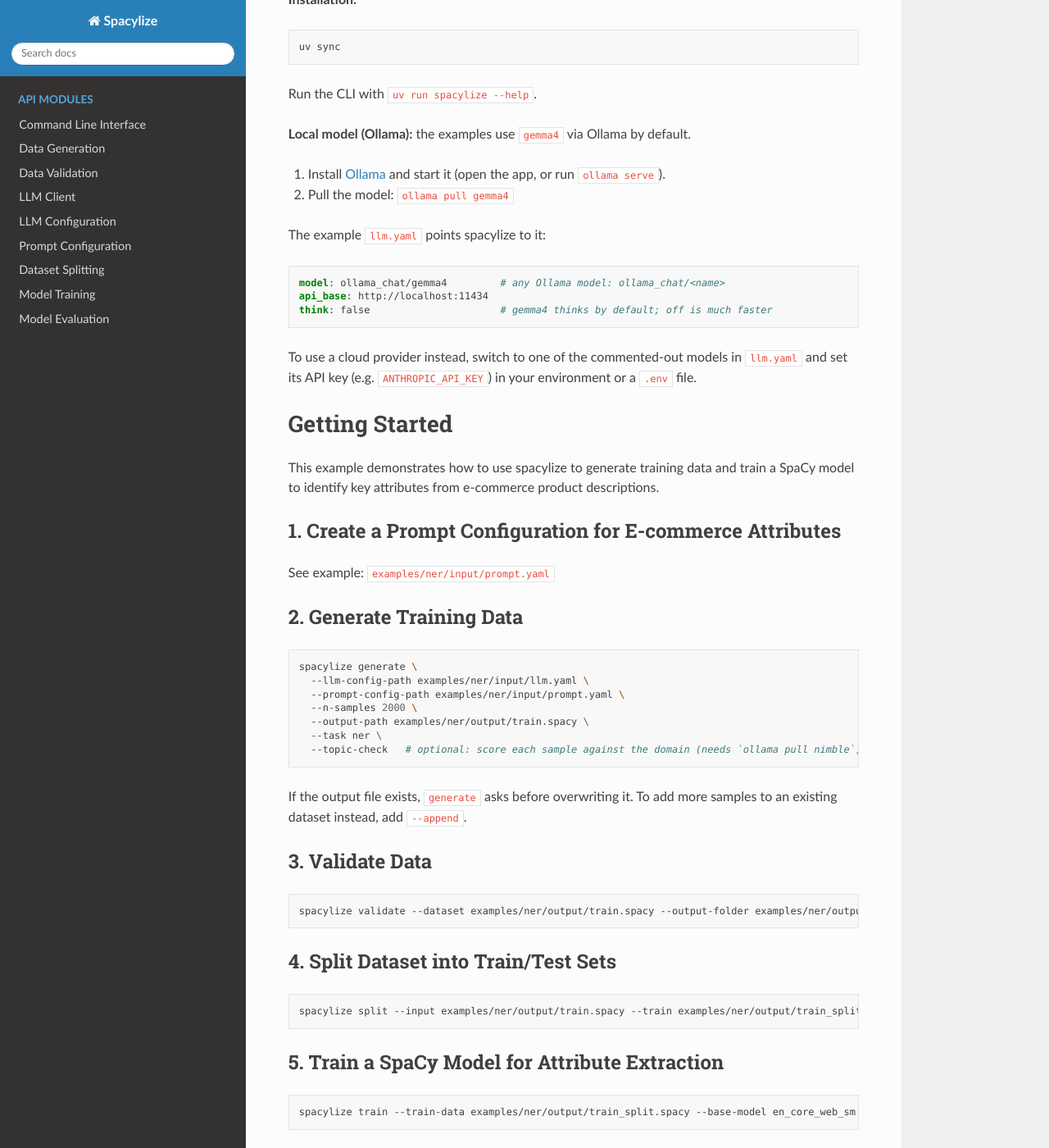
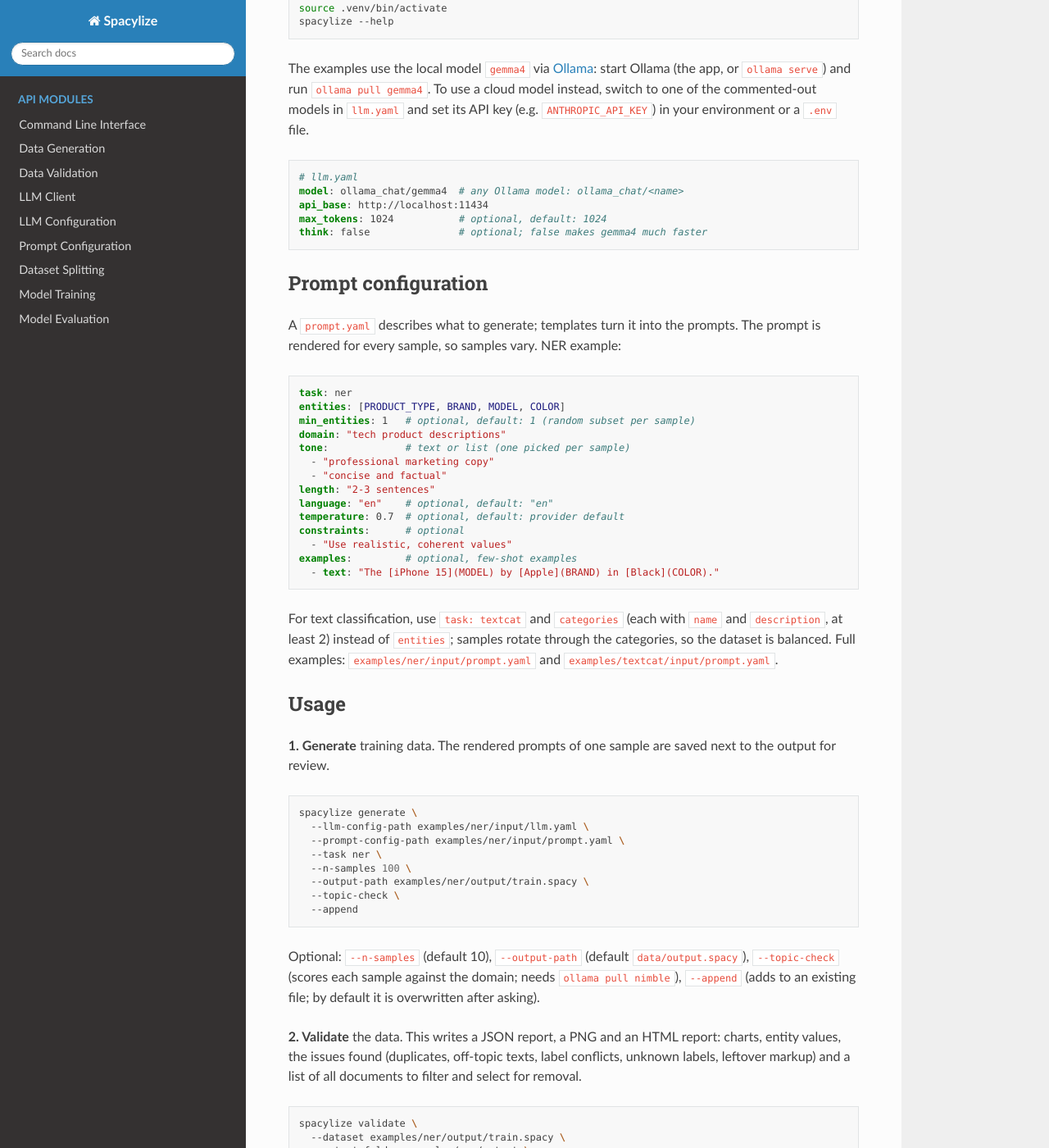
Before and after one commit to baierst/spacylize, a Sphinx documentation site: the page built from docs/source/index.rst, in a window 1280 px wide and 1400 px high, scrolled down 364 px. Shown: the whole window at 82% size. Built offline with Sphinx 7.4.7 and the Read the Docs theme 3.1.0, drawn with Linux system fonts in a browser that asks for light colours; some of the changed text lies outside the part shown.

Commit message:
update docs

```diff
--- a/docs/source/index.rst
+++ b/docs/source/index.rst
@@ -1,90 +1,135 @@
 Spacylize Documentation
 =======================
 
-Spacylize is a tool that distills the capabilities of large language models into compact, efficient spaCy models.
+Spacylize distills large language models into compact spaCy models: an LLM generates annotated training
+data, spacylize validates and cleans it, and a small spaCy pipeline is trained on it.
 
-**Prerequisites:**
+Installation
+------------
 
-* Python 3.10+
-* `uv <https://docs.astral.sh/uv/>`_
-
-**Installation:**
+Requires Python 3.10+ and `uv <https://docs.astral.sh/uv/>`_.
 
 .. code-block:: bash
 
    uv sync
+   source .venv/bin/activate
+   spacylize --help
 
-Run the CLI with ``uv run spacylize --help``.
-
-**Local model (Ollama):** the examples use ``gemma4`` via Ollama by default.
-
-1. Install `Ollama <https://ollama.com>`_ and start it (open the app, or run ``ollama serve``).
-2. Pull the model: ``ollama pull gemma4``
-
-The example ``llm.yaml`` points spacylize to it:
+The examples use the local model ``gemma4`` via `Ollama <https://ollama.com>`_: start Ollama (the app, or
+``ollama serve``) and run ``ollama pull gemma4``. To use a cloud model instead, switch to one of the
+commented-out models in ``llm.yaml`` and set its API key (e.g. ``ANTHROPIC_API_KEY``) in your environment or
+a ``.env`` file.
 
 .. code-block:: yaml
 
-   model: ollama_chat/gemma4         # any Ollama model: ollama_chat/<name>
+   # llm.yaml
+   model: ollama_chat/gemma4  # any Ollama model: ollama_chat/<name>
    api_base: http://localhost:11434
-   think: false                      # gemma4 thinks by default; off is much faster
+   max_tokens: 1024           # optional, default: 1024
+   think: false               # optional; false makes gemma4 much faster
 
-To use a cloud provider instead, switch to one of the commented-out models in ``llm.yaml`` and set its API key
-(e.g. ``ANTHROPIC_API_KEY``) in your environment or a ``.env`` file.
+Prompt configuration
+--------------------
 
-Getting Started
-===============
+A ``prompt.yaml`` describes what to generate; templates turn it into the prompts. The prompt is rendered for
+every sample, so samples vary. NER example:
 
-This example demonstrates how to use spacylize to generate training data and train a SpaCy model to identify key attributes from e-commerce product descriptions.
+.. code-block:: yaml
 
-1. Create a Prompt Configuration for E-commerce Attributes
------------------------------------------------------------
+   task: ner
+   entities: [PRODUCT_TYPE, BRAND, MODEL, COLOR]
+   min_entities: 1   # optional, default: 1 (random subset per sample)
+   domain: "tech product descriptions"
+   tone:             # text or list (one picked per sample)
+     - "professional marketing copy"
+     - "concise and factual"
+   length: "2-3 sentences"
+   language: "en"    # optional, default: "en"
+   temperature: 0.7  # optional, default: provider default
+   constraints:      # optional
+     - "Use realistic, coherent values"
+   examples:         # optional, few-shot examples
+     - text: "The [iPhone 15](MODEL) by [Apple](BRAND) in [Black](COLOR)."
 
-See example: ``examples/ner/input/prompt.yaml``
+For text classification, use ``task: textcat`` and ``categories`` (each with ``name`` and ``description``, at
+least 2) instead of ``entities``; samples rotate through the categories, so the dataset is balanced. Full
+examples: ``examples/ner/input/prompt.yaml`` and ``examples/textcat/input/prompt.yaml``.
 
-2. Generate Training Data
---------------------------
+Usage
+-----
+
+**1. Generate** training data. The rendered prompts of one sample are saved next to the output for review.
 
 .. code-block:: bash
 
    spacylize generate \
      --llm-config-path examples/ner/input/llm.yaml \
      --prompt-config-path examples/ner/input/prompt.yaml \
-     --n-samples 2000 \
+     --task ner \
+     --n-samples 100 \
      --output-path examples/ner/output/train.spacy \
-     --task ner \
-     --topic-check   # optional: score each sample against the domain (needs `ollama pull nimble`)
+     --topic-check \
+     --append
 
-If the output file exists, ``generate`` asks before overwriting it. To add more samples to an existing
-dataset instead, add ``--append``.
+Optional: ``--n-samples`` (default 10), ``--output-path`` (default ``data/output.spacy``),
+``--topic-check`` (scores each sample against the domain; needs ``ollama pull nimble``), ``--append``
+(adds to an existing file; by default it is overwritten after asking).
 
-3. Validate Data
------------------
+**2. Validate** the data. This writes a JSON report, a PNG and an HTML report: charts, entity values,
+the issues found (duplicates, off-topic texts, label conflicts, unknown labels, leftover markup) and a
+list of all documents to filter and select for removal.
 
 .. code-block:: bash
 
-   spacylize validate --dataset examples/ner/output/train.spacy --output-folder examples/ner/output
+   spacylize validate \
+     --dataset examples/ner/output/train.spacy \
+     --output-folder examples/ner/output \
+     --prompt-config examples/ner/input/prompt.yaml \
+     --task ner \
+     --open
 
-4. Split Dataset into Train/Test Sets
---------------------------------------
+Optional: ``--prompt-config`` (flags labels that are not configured), ``--task`` (default: from the
+prompt config, or detected), ``--open`` (opens the report in the browser).
+
+**3. Clean**: remove the documents selected in the report (the report shows this command).
 
 .. code-block:: bash
 
-   spacylize split --input examples/ner/output/train.spacy --train examples/ner/output/train_split.spacy --dev examples/ner/output/dev_split.spacy --dev-size 0.2 --seed 42
+   spacylize clean \
+     --dataset examples/ner/output/train.spacy \
+     --remove 3,7,12 \
+     --output examples/ner/output/clean.spacy
 
-5. Train a SpaCy Model for Attribute Extraction
-------------------------------------------------
+Optional: ``--output`` (writes a new file; by default the dataset is overwritten after asking).
+
+The numbers refer to the validated dataset, so run ``validate`` again before selecting more.
+
+**4. Split, train and evaluate** (planned, not implemented yet):
 
 .. code-block:: bash
 
-   spacylize train --train-data examples/ner/output/train_split.spacy --base-model en_core_web_sm --output-model examples/ner/output/ecommerce_attribute_model --n-iter 100 --dropout 0.3
+   spacylize split \
+     --input examples/ner/output/train.spacy \
+     --train examples/ner/output/train_split.spacy \
+     --dev examples/ner/output/dev_split.spacy \
+     --dev-size 0.2 \
+     --seed 42
 
-6. Evaluate a Trained SpaCy Model
-----------------------------------
+   spacylize train \
+     --train-data examples/ner/output/train_split.spacy \
+     --base-model en_core_web_sm \
+     --output-model examples/ner/output/model \
+     --n-iter 100 \
+     --dropout 0.3
 
-.. code-block:: bash
+   spacylize evaluate \
+     --model examples/ner/output/model \
+     --data examples/ner/output/dev_split.spacy
 
-   spacylize evaluate --model examples/ner/output/ecommerce_attribute_model --data examples/ner/output/dev_split.spacy
+Optional: split ``--train`` (default ``train.spacy``), ``--dev`` (default ``dev.spacy``), ``--dev-size``
+(default 0.2), ``--seed`` (default 42); train ``--base-model`` (default ``en_core_web_sm``),
+``--output-model`` (default ``models/trained_model``), ``--n-iter`` (default 100), ``--dropout`` (default
+0.3).
 
 API Reference
 =============
```
Also changed, not shown: README.md (+56 -45 lines), examples/ner/README.md, examples/textcat/README.md.
